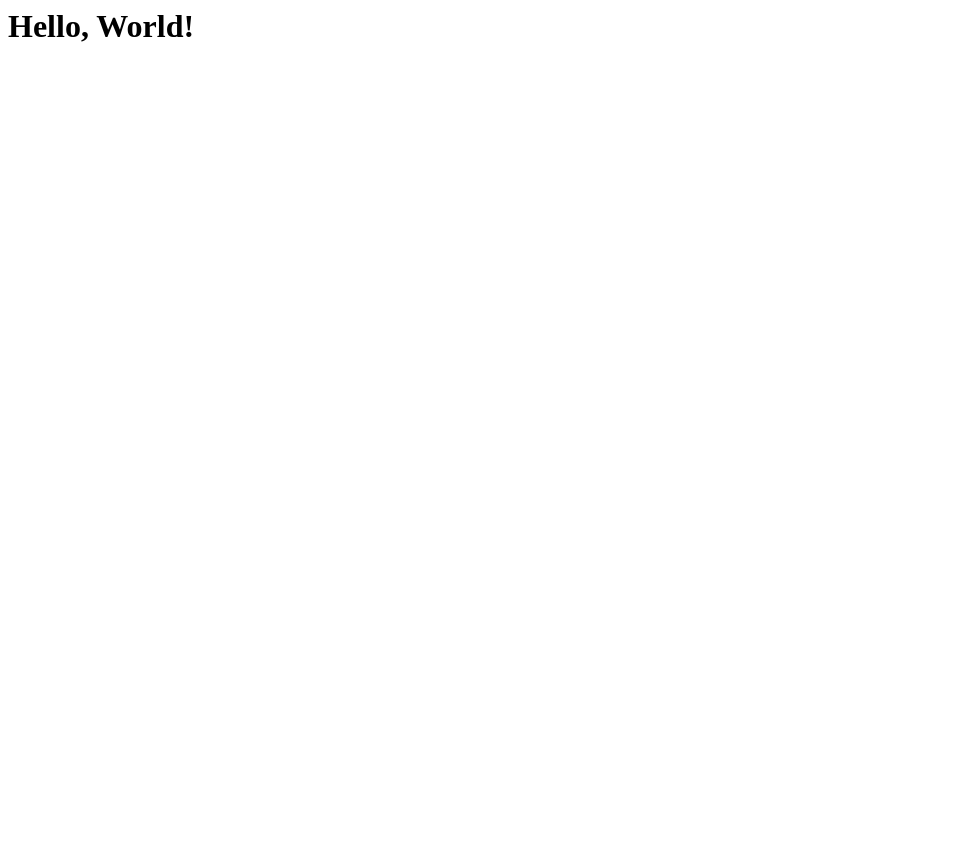
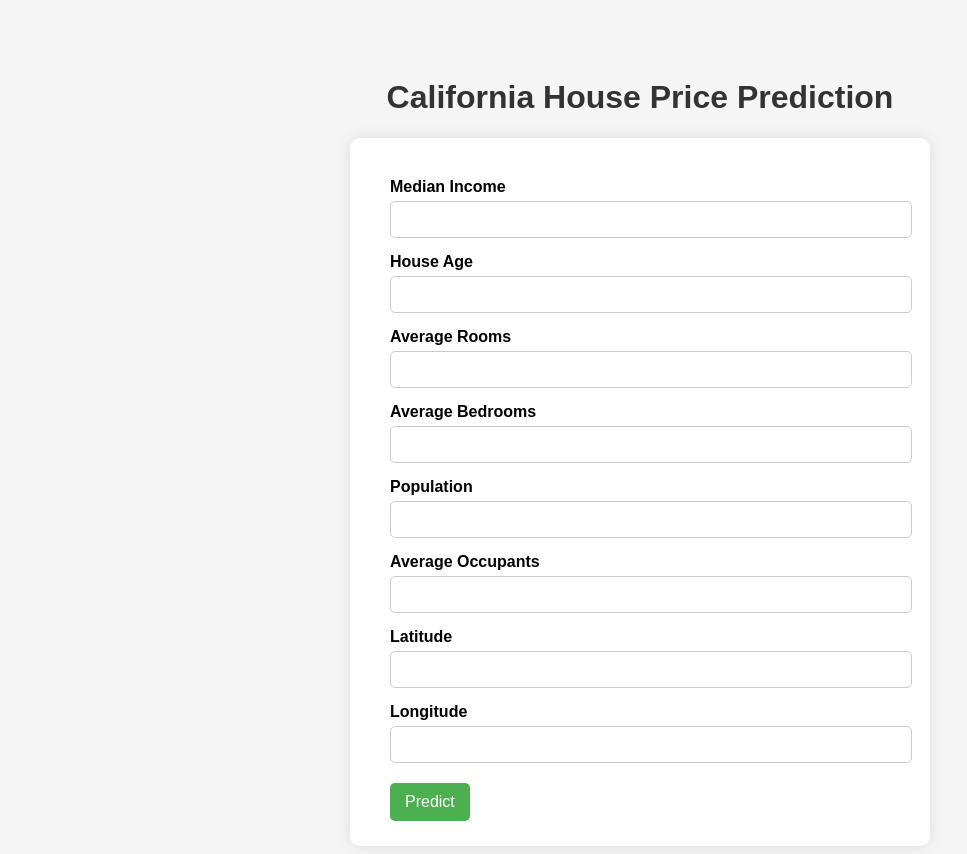
Before and after one commit to karthik-1036/CaliforniaHousePricing-ML-Project, a Flask app: page / in a window 1280 px wide. Before the commit the part shown is almost empty. Shown: the whole page, without its empty margins (0-967 px from the left). Before the commit the page ends 42 px from the top, so only its background shows below. Run offline with Flask 3, Linux system fonts and the light colour scheme; parts of the project's set-up code (start-up, migrations or seed data) failed here and were passed over.

Commit message:
web app ready

```diff
--- a/app.py
+++ b/app.py
@@ -24,5 +24,17 @@ def predict_api():
     print(output[0])
     return jsonify(output[0])
 
+
+@app.route('/predict',methods=['POST'])
+def predict():
+    data = [float(x) for x in request.form.values()]
+    final_input = scaler.transform(np.array(data).reshape(1, -1))
+    print(final_input)
+    output = model.predict(final_input)[0]
+    return render_template('home.html', prediction_text='The House Price Prediction is {}'.format(output))
+
+
+
+
 if __name__ == "__main__":
     app.run(debug=True,)
--- a/templates/home.html
+++ b/templates/home.html
@@ -1,3 +1,100 @@
-<h1>
-    Hello, World!
-</h1>
+<!DOCTYPE html>
+<html lang="en">
+<head>
+  <meta charset="UTF-8">
+  <title>California House Price Predictor</title>
+  <style>
+    body {
+      font-family: Arial, sans-serif;
+      background: #f5f5f5;
+      display: flex;
+      flex-direction: column;
+      align-items: center;
+      padding-top: 50px;
+    }
+
+    h1 {
+      color: #333;
+    }
+
+    form {
+      background: white;
+      padding: 25px 40px;
+      border-radius: 10px;
+      box-shadow: 0 0 15px rgba(0,0,0,0.1);
+      width: 100%;
+      max-width: 500px;
+    }
+
+    label {
+      display: block;
+      margin-top: 15px;
+      margin-bottom: 5px;
+      font-weight: bold;
+    }
+
+    input[type="number"] {
+      width: 100%;
+      padding: 10px;
+      border: 1px solid #ccc;
+      border-radius: 5px;
+    }
+
+    button {
+      margin-top: 20px;
+      padding: 10px 15px;
+      background-color: #4CAF50;
+      color: white;
+      border: none;
+      border-radius: 5px;
+      font-size: 16px;
+      cursor: pointer;
+    }
+
+    button:hover {
+      background-color: #45a049;
+    }
+
+    .result {
+      margin-top: 25px;
+      font-size: 20px;
+      color: #222;
+    }
+  </style>
+</head>
+<body>
+  <h1>California House Price Prediction</h1>
+
+  <form action="/predict" method="POST">
+    <label for="MedInc">Median Income</label>
+    <input type="number" name="MedInc" step="0.01" required>
+
+    <label for="HouseAge">House Age</label>
+    <input type="number" name="HouseAge" step="0.1" required>
+
+    <label for="AveRooms">Average Rooms</label>
+    <input type="number" name="AveRooms" step="0.01" required>
+
+    <label for="AveBedrms">Average Bedrooms</label>
+    <input type="number" name="AveBedrms" step="0.01" required>
+
+    <label for="Population">Population</label>
+    <input type="number" name="Population" step="1" required>
+
+    <label for="AveOcc">Average Occupants</label>
+    <input type="number" name="AveOcc" step="0.01" required>
+
+    <label for="Latitude">Latitude</label>
+    <input type="number" name="Latitude" step="0.01" required>
+
+    <label for="Longitude">Longitude</label>
+    <input type="number" name="Longitude" step="0.01" required>
+
+    <button type="submit">Predict</button>
+  </form>
+
+  {% if prediction_text %}
+    <div class="result">{{ prediction_text }}</div>
+  {% endif %}
+</body>
+</html>
```
